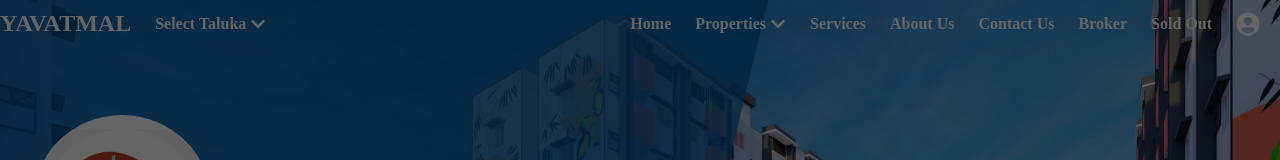
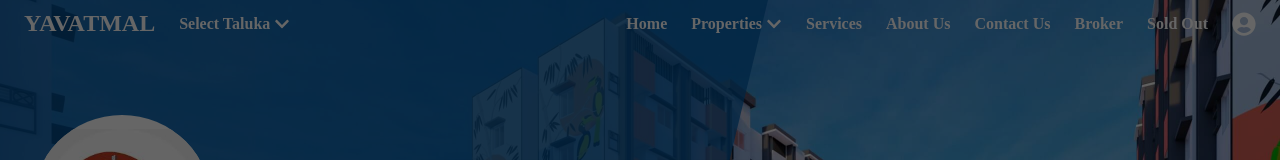
Before and after one commit to madhumitasugandhi/Property-Dealers, a React (Vite) app: page / in a window 1280 px wide. Shown: the top 160 px of the page. Built offline with nearby package versions, Linux system fonts and the light colour scheme.

Commit message:
paddings updated

```diff
--- a/src/components/Navbar.jsx
+++ b/src/components/Navbar.jsx
@@ -6,7 +6,7 @@ import { Link, useLocation } from 'react-router-dom';
 const NavbarContainer = styled.nav`
   background: ${({ scrolled }) => (scrolled ? 'linear-gradient(90deg, #151c22 0%, #003e73 50%, #005ca8 100%)' : 'transparent')};
   color: ${({ scrolled }) => (scrolled ? '#fff' : '#000')};
-  padding: 10px 20px 10px 0; /* Removed right padding */
+  padding: 10px 24px;
   width: 100vw;
   max-width: 100%;
   box-sizing: border-box;
@@ -21,17 +21,18 @@ const NavbarContainer = styled.nav`
   transition: background 0.3s ease, color 0.3s ease, box-shadow 0.3s ease;
 
   @media (max-width: 1024px) {
-    padding: 10px 15px 10px 0;
+    padding: 10px 20px;
   }
 
-  @media (max-width: 868px) {
-    padding: 10px 12px 10px 0;
+  @media (max-width: 890px) {
+    padding: 10px 16px;
   }
 
-  @media (max-width: 768px) {
-    padding: 10px 10px 10px 0;
+  @media (max-width: 480px) {
+    padding: 10px 12px;
   }
 `;
+
 
 const LeftSection = styled.div`
   display: flex;
@@ -39,7 +40,7 @@ const LeftSection = styled.div`
   gap: 1.5rem;
   flex-shrink: 0;
 
-  @media (max-width: 768px) {
+  @media (max-width: 890px) {
     gap: 1rem;
   }
 
@@ -53,7 +54,7 @@ const Logo = styled.div`
   font-weight: bold;
   color: white;
 
-  @media (max-width: 768px) {
+  @media (max-width: 890px) {
     font-size: 20px;
   }
 
@@ -75,7 +76,7 @@ const TalukaDropdown = styled.div`
     display: block;
   }
 
-  @media (max-width: 768px) {
+  @media (max-width: 890px) {
     color: ${({ scrolled }) => (scrolled ? '#fff' : '#000')};
     font-size: 14px;
   }
@@ -92,9 +93,14 @@ const Hamburger = styled.div`
   color: white;
   flex-shrink: 0;
 
-  @media (max-width: 768px) {
+   @media (max-width: 890px) {
     display: block;
-    color: ${({ scrolled }) => (scrolled ? '#fff' : '#000')};
+    color: ${({ scrolled }) => (scrolled ? '#fff' : '#fff')};
+  }
+
+  @media (max-width: 890px) {
+    display: block;
+    color: ${({ scrolled }) => (scrolled ? '#fff' : '#fff')};
   }
 
   @media (max-width: 480px) {
@@ -117,7 +123,7 @@ const NavLinks = styled.ul`
     gap: 1rem;
   }
 
-  @media (max-width: 768px) {
+  @media (max-width: 890px) {
     position: absolute;
     top: 60px;
     left: 0;
@@ -178,7 +184,7 @@ const NavItem = styled.li`
     gap: 0.25rem;
   }
 
-  @media (max-width: 768px) {
+  @media (max-width: 890px) {
     width: 100%;
     justify-content: center;
     color: ${({ scrolled }) => (scrolled ? '#fff' : '#000')};
@@ -203,7 +209,7 @@ const TalukaList = styled.ul`
     scrolled
       ? 'linear-gradient(90deg, #151c22 0%, #003e73 50%, #005ca8 100%)'
       : '#fff'};
-  color: ${({ scrolled }) => (scrolled ? '#fff' : '#000')};
+  color: ${({ scrolled }) => (scrolled ? '#fff' : '#fff')};
   box-shadow: 0 4px 12px rgba(0, 0, 0, 0.1);
   padding: 8px 0;
   border-radius: 8px;
@@ -224,7 +230,7 @@ const TalukaList = styled.ul`
     }
   }
 
-  @media (max-width: 768px) {
+  @media (max-width: 890px) {
     width: 100%;
     max-width: 100%;
     left: 0;
@@ -277,7 +283,7 @@ const DropdownMenu = styled.ul`
     }
   }
 
-  @media (max-width: 768px) {
+  @media (max-width: 890px) {
     width: 100%;
     max-width: 100%;
     left: 0;
@@ -314,7 +320,7 @@ const StyledLink = styled(Link)`
     color: #fff;
   }
 
-  @media (max-width: 768px) {
+  @media (max-width: 890px) {
     padding: 10px 16px;
     text-align: center;
   }
@@ -330,7 +336,7 @@ const UserIcon = styled(FaUserCircle)`
   cursor: pointer;
   color: white;
 
-  @media (max-width: 768px) {
+  @media (max-width: 890px) {
     color: ${({ scrolled }) => (scrolled ? '#fff' : '#000')};
     font-size: 20px;
   }
@@ -383,7 +389,7 @@ const Navbar = ({ onLoginClick, onRegisterClick }) => {
           <a href="/" style={{ textDecoration: 'none' }}>
             <Logo>YAVATMAL</Logo>
           </a>
-          <TalukaDropdown scrolled={scrolled}>
+          <TalukaDropdown scrolled={scrolled} style={{color: 'white'}}>
             Select Taluka <FaChevronDown />
             <TalukaList scrolled={scrolled}>
               <li>Arni</li>
```
